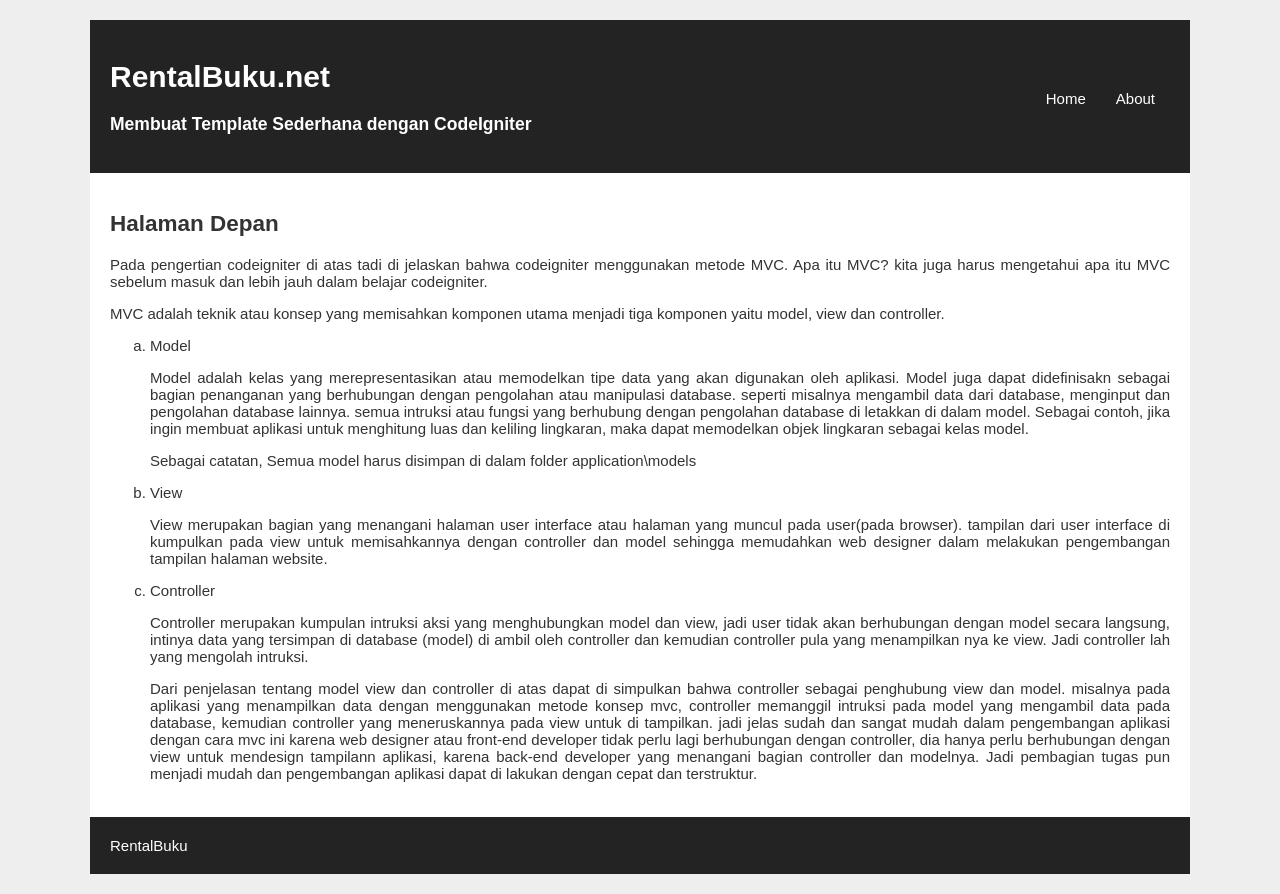
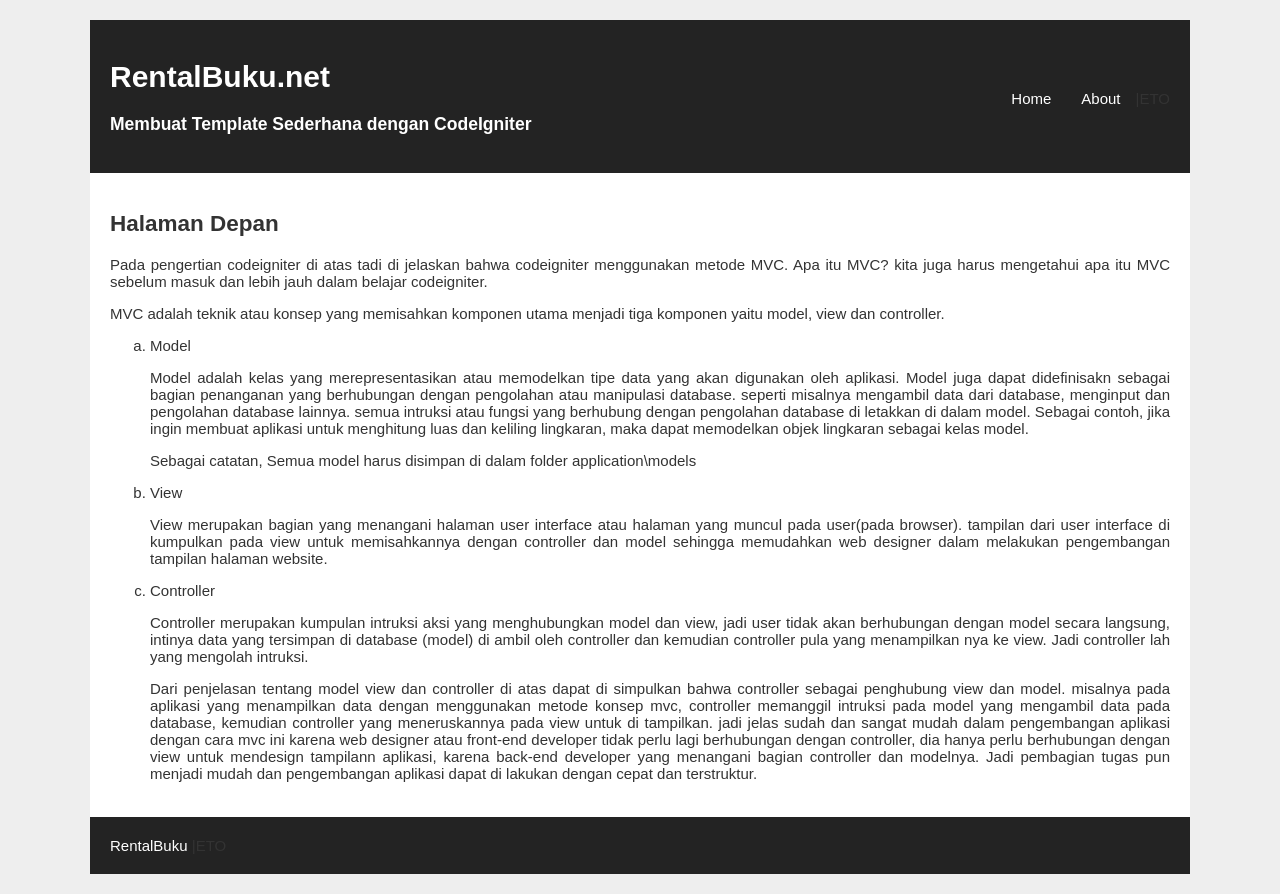
Before and after one commit to Eko-Saputro/pustaka-booking, a CodeIgniter app: page /pustaka-booking/index.php/web/index in a window 1280 px wide. Run offline with CodeIgniter, Linux system fonts and the light colour scheme.

Commit message:
Modifikasi v_footer.php & v_header.php

```diff
--- a/application/views/v_footer.php
+++ b/application/views/v_footer.php
@@ -1,6 +1,7 @@
 <!--footer-->
       <footer>
-  			<a href="http://www.RentalBuku.com">RentalBuku</a>
+  			<a href="http://www.RentalBuku.com">RentalBuku</a> |ETO
+
   		</footer>
   	</div>
   </body>
--- a/application/views/v_header.php
+++ b/application/views/v_header.php
@@ -16,6 +16,7 @@
   				<ul>
   					<li><a href="<?php echo base_url() . 'web' ?>">Home</a></li>
   					<li><a href="<?php echo base_url() . 'web/about' ?>">About</a></li>
+            <li>|ETO</li>
   				</ul>
   			</nav>
   			<div class="clear"></div>
```
